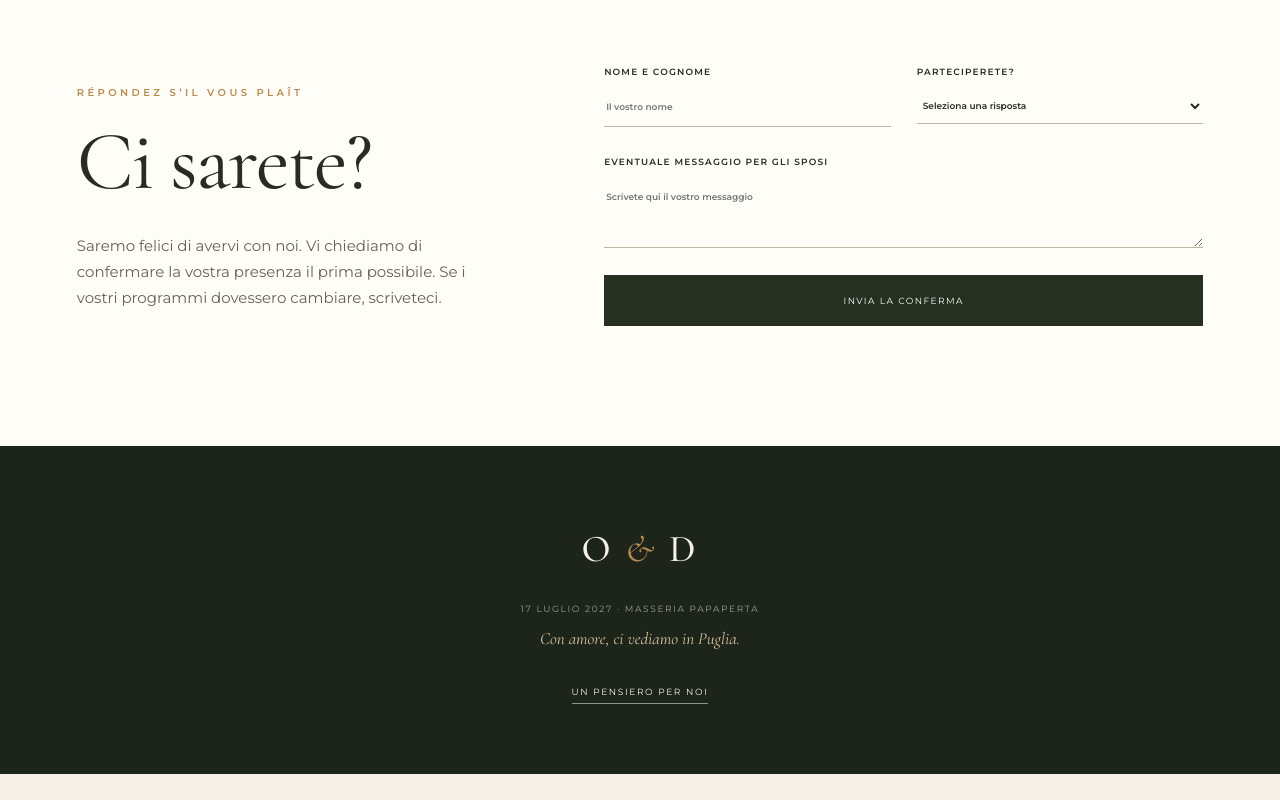
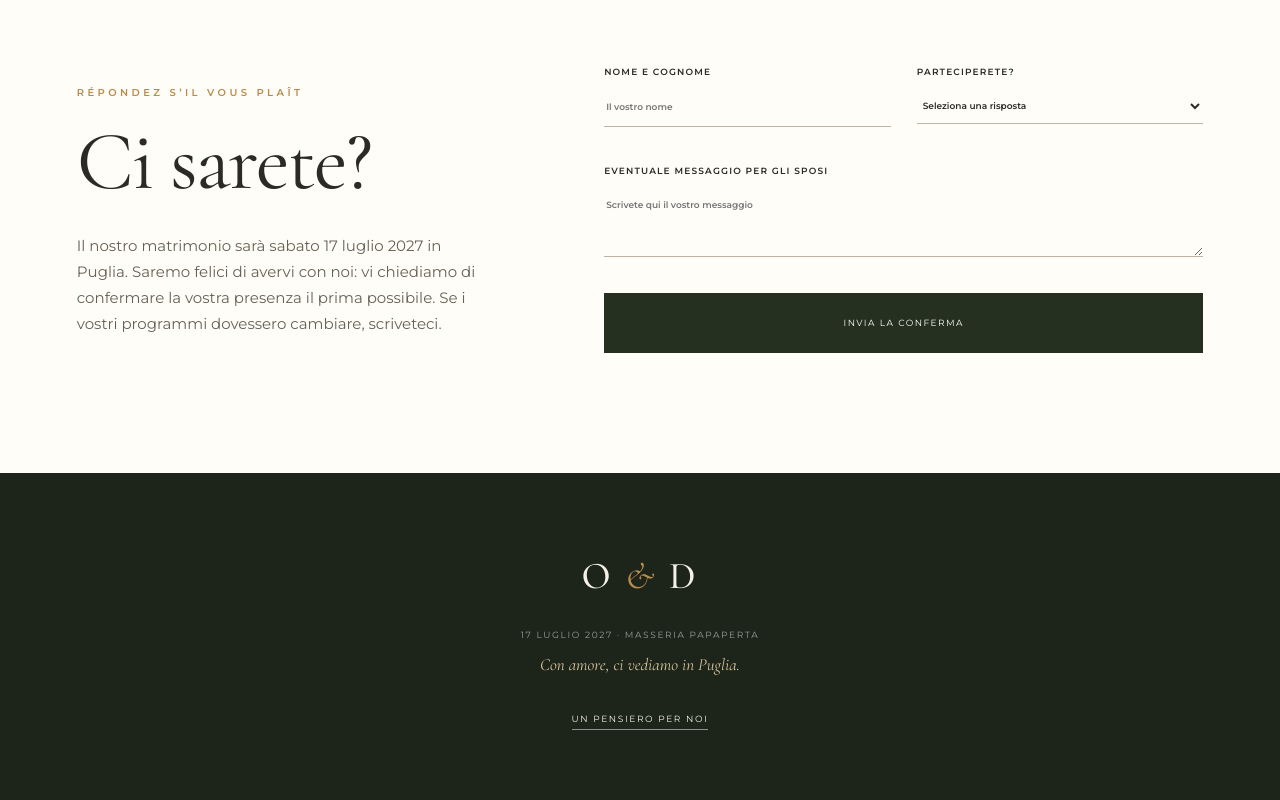
Before and after one commit to ovaccarelli/David-Ornella, a Next.js app: page / in a window 1280 px wide. Shown: the part 4165-4965 px from the top of the page. Before the commit the page ends 4939 px from the top, so only its background shows below. Built offline with nearby package versions, Linux system fonts and the light colour scheme.

Commit message:
content: recap wedding date in RSVP

```diff
--- a/_data/translations.ts
+++ b/_data/translations.ts
@@ -23,7 +23,7 @@ export const translations = {
       ],
     },
     rsvp: {
-      eyebrow: "Répondez s’il vous plaît", title: "Ci sarete?", intro: "Saremo felici di avervi con noi. Vi chiediamo di confermare la vostra presenza il prima possibile.", changePlans: "Se i vostri programmi dovessero cambiare, scriveteci.",
+      eyebrow: "Répondez s’il vous plaît", title: "Ci sarete?", intro: "Il nostro matrimonio sarà sabato 17 luglio 2027 in Puglia. Saremo felici di avervi con noi: vi chiediamo di confermare la vostra presenza il prima possibile.", changePlans: "Se i vostri programmi dovessero cambiare, scriveteci.",
       name: "Nome e cognome", namePlaceholder: "Il vostro nome", attending: "Parteciperete?", select: "Seleziona una risposta", yes: "Sì, con grande gioia", no: "Purtroppo non potrò esserci", adults: "Numero di adulti", children: "Numero di bambini (meno di 12 anni)", shuttle: "Navetta da Mola di Bari", shuttleYes: "Sì, sono interessato/a", shuttleNo: "No, mi organizzerò autonomamente", dietary: "Esigenze alimentari (allergie, preferenze)", message: "Eventuale messaggio per gli sposi", messagePlaceholder: "Scrivete qui il vostro messaggio", required: "Compilate questo campo.", choose: "Selezionate una voce dall’elenco.", validNumber: "Inserite un numero valido.", submit: "Invia la conferma", submitting: "Invio in corso…", successTitle: "Risposta ricevuta!", successYes: "Grazie! La vostra risposta è stata registrata. Non vediamo l’ora di festeggiare insieme a voi!", successNo: "Grazie per averci fatto sapere. Ci dispiace non potervi avere con noi, ma vi sentiremo comunque vicini.", anotherResponse: "Invia un’altra risposta", error: "Non siamo riusciti a registrare la risposta. Controllate la connessione e riprovate.", none: "Nessuna", subject: "RSVP matrimonio Ornella & David",
     },
     footer: { line: "Con amore, ci vediamo in Puglia.", gift: "Un pensiero per noi" },
@@ -53,7 +53,7 @@ export const translations = {
       ],
     },
     rsvp: {
-      eyebrow: "Please reply", title: "Will you join us?", intro: "We would be delighted to celebrate with you. Please confirm your attendance as soon as possible.", changePlans: "If your plans change, please get in touch with us.",
+      eyebrow: "Please reply", title: "Will you join us?", intro: "Our wedding will take place on Saturday, 17 July 2027, in Puglia. We would be delighted to celebrate with you, so please confirm your attendance as soon as possible.", changePlans: "If your plans change, please get in touch with us.",
       name: "Full name", namePlaceholder: "Your name", attending: "Will you attend?", select: "Select an answer", yes: "Yes, with great joy", no: "Unfortunately, I cannot attend", adults: "Number of adults", children: "Number of children (under 12)", shuttle: "Shuttle from Mola di Bari", shuttleYes: "Yes, I’m interested", shuttleNo: "No, I’ll arrange my own transport", dietary: "Dietary requirements (allergies, preferences)", message: "Optional message for the couple", messagePlaceholder: "Write your message here", required: "Please complete this field.", choose: "Please select an option from the list.", validNumber: "Please enter a valid number.", submit: "Send confirmation", submitting: "Sending…", successTitle: "Response received!", successYes: "Thank you! Your response has been recorded. We can’t wait to celebrate with you!", successNo: "Thank you for letting us know. We’re sorry you won’t be able to join us, but you’ll still be close in our thoughts.", anotherResponse: "Send another response", error: "We couldn’t record your response. Please check your connection and try again.", none: "None", subject: "Wedding RSVP — Ornella & David",
     },
     footer: { line: "With love, see you in Puglia.", gift: "A gift for us" },
@@ -83,7 +83,7 @@ export const translations = {
       ],
     },
     rsvp: {
-      eyebrow: "Répondez s’il vous plaît", title: "Serez-vous des nôtres ?", intro: "Nous serons ravis de vous compter parmi nous. Merci de confirmer votre présence dès que possible.", changePlans: "Si vos projets changent, n’hésitez pas à nous écrire.",
+      eyebrow: "Répondez s’il vous plaît", title: "Serez-vous des nôtres ?", intro: "Notre mariage aura lieu le samedi 17 juillet 2027 dans les Pouilles. Nous serons ravis de vous compter parmi nous ; merci de confirmer votre présence dès que possible.", changePlans: "Si vos projets changent, n’hésitez pas à nous écrire.",
       name: "Nom et prénom", namePlaceholder: "Votre nom", attending: "Serez-vous présent ?", select: "Choisissez une réponse", yes: "Oui, avec grand plaisir", no: "Malheureusement, je ne pourrai pas venir", adults: "Nombre d’adultes", children: "Nombre d’enfants (moins de 12 ans)", shuttle: "Navette depuis Mola di Bari", shuttleYes: "Oui, cela m’intéresse", shuttleNo: "Non, je m’organiserai autrement", dietary: "Besoins alimentaires (allergies, préférences)", message: "Message éventuel pour les mariés", messagePlaceholder: "Écrivez votre message ici", required: "Veuillez remplir ce champ.", choose: "Veuillez sélectionner une option dans la liste.", validNumber: "Veuillez saisir un nombre valide.", submit: "Envoyer la confirmation", submitting: "Envoi en cours…", successTitle: "Réponse reçue !", successYes: "Merci ! Votre réponse a bien été enregistrée. Nous avons hâte de faire la fête avec vous !", successNo: "Merci de nous avoir prévenus. Nous sommes désolés de ne pas pouvoir vous compter parmi nous, mais vous serez tout de même près de nous par la pensée.", anotherResponse: "Envoyer une autre réponse", error: "Nous n’avons pas pu enregistrer votre réponse. Vérifiez votre connexion et réessayez.", none: "Aucun", subject: "RSVP mariage Ornella & David",
     },
     footer: { line: "Avec amour, rendez-vous dans les Pouilles.", gift: "Une attention pour nous" },
```
Also changed, not shown: 22 other files (tests, documents, lock files or other folders).
